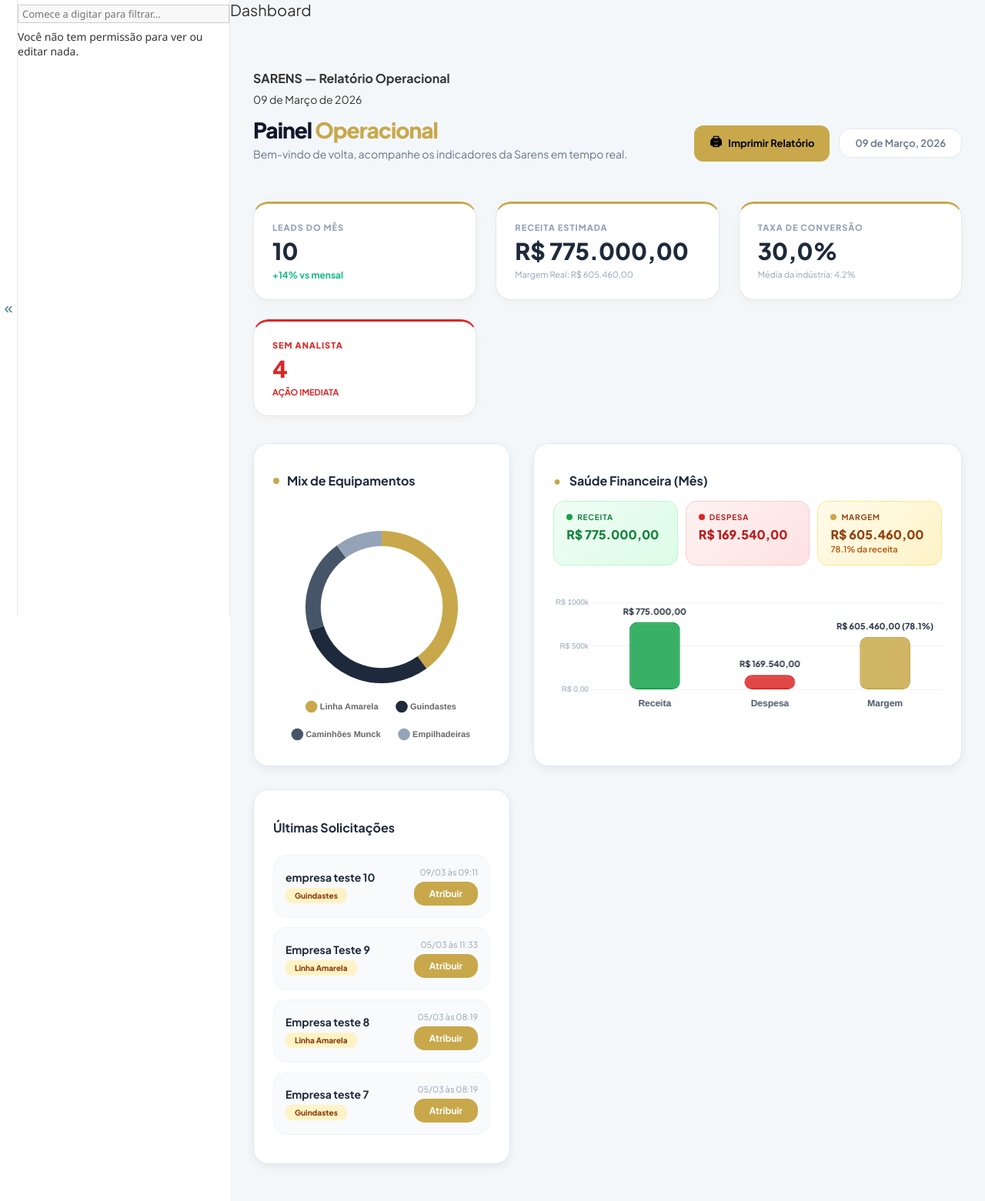
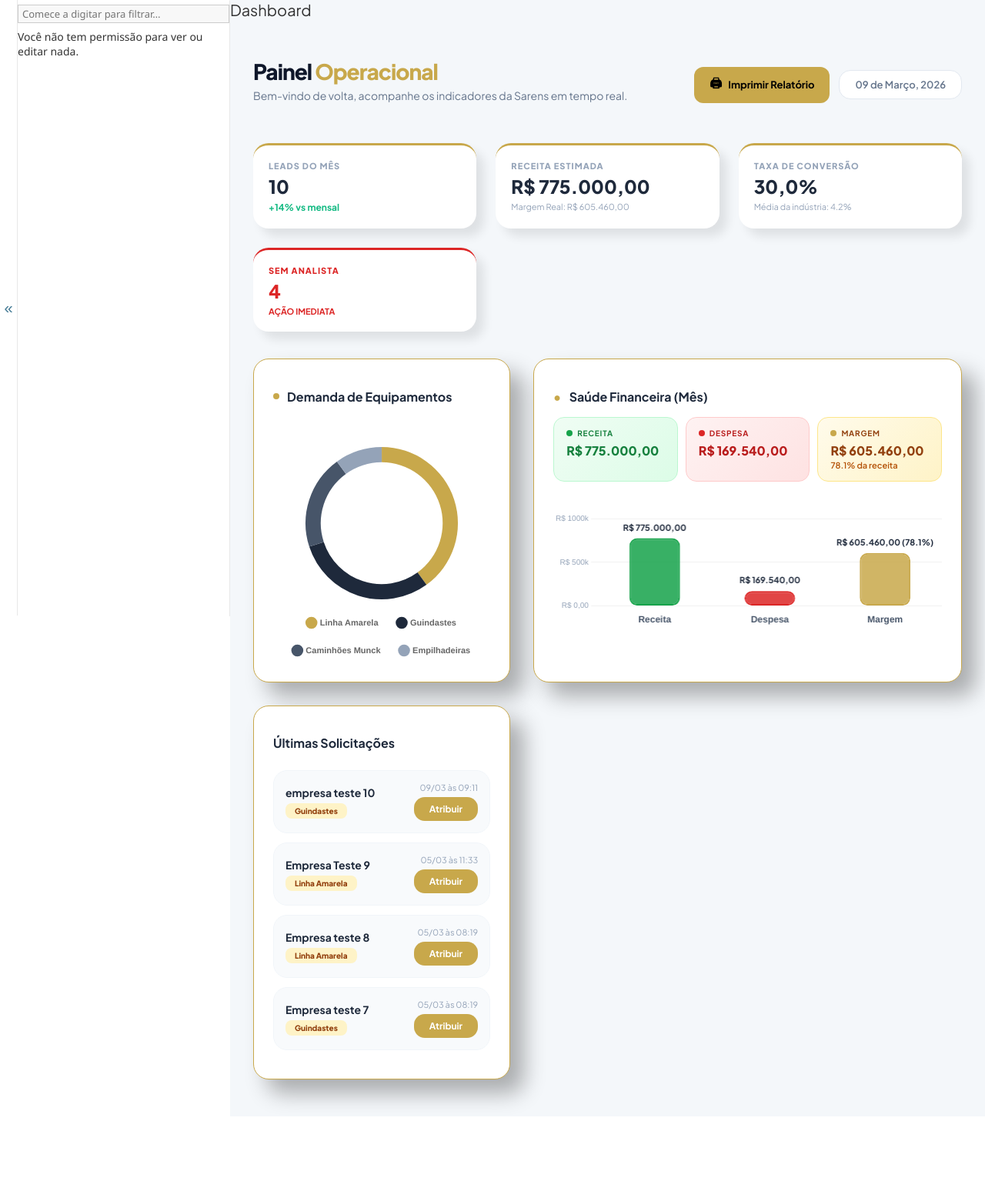
Before and after one commit to maxpesatecnologia/sarens, a Django app: page /admin/dashboard/ in a window 1280 px wide. Shown: the part 92-1653 px from the top of the page at 77% size. After the commit the page ends 1539 px from the top, so only its background shows below. Run offline with Django 5.2, Linux system fonts and the light colour scheme; a user stored in the database is signed in; data comes from the database, SQL or seed files in the repository; both versions use the stored data as it was after the commit.

Commit message:
alteração no layout do dashboard e na versão impressa +

```diff
--- a/backend_sarens/contatos/templates/admin/dashboard.html
+++ b/backend_sarens/contatos/templates/admin/dashboard.html
@@ -16,29 +16,35 @@
     #content { padding: 0 !important; background: var(--bg-light) !important; font-family: 'Plus Jakarta Sans', sans-serif; }
     .dashboard-wrapper { padding: 30px; }
 
-    /* ── KPI Cards — borda dourada sempre ativa, sobe no hover ── */
-    .kpi-grid { display: grid; grid-template-columns: repeat(auto-fit, minmax(240px, 1fr)); gap: 25px; margin-bottom: 35px; }
+    .kpi-grid { display: grid; grid-template-columns: repeat(auto-fit, minmax(224px, 1fr)); gap: 25px; margin-bottom: 35px; }
 
     .card-premium {
         background: var(--card-light);
         border-radius: 20px;
-        padding: 24px;
-        border: 1px solid #e2e8f0;
+        padding: 20px;
         border-top: 3px solid var(--sarens-gold);
-        box-shadow: 0 4px 12px rgba(200,168,75,0.08);
-        transition: all 0.35s cubic-bezier(0.4, 0, 0.2, 1);
+        box-shadow: 10px 10px 13px rgba(0, 0, 0, 0.089);
         position: relative;
         overflow: hidden;
+        z-index: 1;
+        transition: transform 0.3s ease, box-shadow 0.3s ease;
     }
 
-    .card-premium:hover {
-        transform: translateY(-6px);
-        box-shadow: 0 20px 40px rgba(200,168,75,0.2);
-        border-top-width: 5px;
+    .card-premium::before {
+        content: "";
+        position: absolute;
+        inset: 0;
+        background: linear-gradient(140deg, var(--white) 40%, rgba(212, 183, 22, 0.37) 90%);
+        opacity: 0;
+        z-index: -1;
+        transition: opacity 0.4s ease-in-out;
     }
 
+    .card-premium:hover { transform: translateY(-4px); }
+    .card-premium:hover::before { opacity: 1; }
+
     .label-mini { font-size: 11px; font-weight: 800; color: #94a3b8; text-transform: uppercase; letter-spacing: 1px; }
-    .value-main { font-size: 30px; font-weight: 800; color: var(--text-main); display: block; margin: 5px 0; }
+    .value-main { font-size: 24px; font-weight: 800; color: var(--text-main); display: block; margin: 5px 0; }
 
     .main-layout { display: grid; grid-template-columns: 1.2fr 2fr; gap: 30px; }
 
@@ -46,8 +52,8 @@
         background: white;
         border-radius: 20px;
         padding: 25px;
-        border: 1px solid #e2e8f0;
-        box-shadow: 0 4px 12px rgba(0,0,0,0.06);
+        border: 1px solid var(--sarens-gold);
+        box-shadow: 18px 18px 28px rgba(0, 0, 0, 0.304);
         position: relative;
         overflow: hidden;
     }
@@ -59,22 +65,15 @@
     .btn-lux:hover { background: var(--text-main); box-shadow: 0 10px 15px -3px rgba(200,168,75,0.4); }
 
     .tag-status { padding: 4px 12px; border-radius: 8px; font-size: 10px; font-weight: 800; background: #fef3c7; color: #92400e; }
+</style>
 
-
-
-</style>
 <script>
 function imprimirRelatorio() {
-    const receita = document.querySelector('.value-main:nth-of-type(2)');
-    const data = document.querySelector('.print-header p');
-
-    // Captura os canvas dos gráficos como imagem
     const chartMain = document.getElementById('chartMain');
     const chartFin  = document.getElementById('chartFinanceiro');
     const imgMain = chartMain ? chartMain.toDataURL('image/png') : '';
     const imgFin  = chartFin  ? chartFin.toDataURL('image/png')  : '';
 
-    // Captura os 4 KPI cards
     const kpiGrid = document.querySelector('.kpi-grid');
     const kpiHtml = kpiGrid ? kpiGrid.outerHTML : '';
 
@@ -85,25 +84,45 @@ function imprimirRelatorio() {
 <title>SARENS — Relatório Operacional</title>
 <link href="https://fonts.googleapis.com/css2?family=Plus+Jakarta+Sans:wght@400;600;700;800&display=swap" rel="stylesheet">
 <style>
+  :root { --sarens-gold: #C8A84B; --white: #ffffff; }
   body { font-family: 'Plus Jakarta Sans', sans-serif; background: white; padding: 30px; color: #1e293b; }
   h2 { font-size: 22px; font-weight: 800; text-align: center; margin-bottom: 4px; }
   .sub { text-align: center; color: #64748b; font-size: 12px; margin-bottom: 30px; }
-  .kpi-grid { display: grid; grid-template-columns: repeat(4,1fr); gap: 16px; margin-bottom: 30px; }
-  .card-premium { border: 1px solid #e2e8f0; border-top: 3px solid #C8A84B; border-radius: 12px; padding: 16px; }
+
+  /* ── KPI cards — mesmo estilo do dashboard ── */
+  .kpi-grid { display: grid; grid-template-columns: repeat(4,1fr); gap: 12px; margin-bottom: 30px; }
+  .card-premium {
+    background: #ffffff;
+    border-radius: 20px;
+    padding: 14px 16px;
+    border-top: 3px solid #C8A84B;
+    box-shadow: 10px 10px 13px rgba(0,0,0,0.089);
+    position: relative;
+    overflow: hidden;
+  }
   .label-mini { font-size: 10px; font-weight: 800; color: #94a3b8; text-transform: uppercase; letter-spacing: 1px; }
-  .value-main { font-size: 24px; font-weight: 800; color: #1e293b; display: block; margin: 6px 0; }
+  .value-main { font-size: 15px; font-weight: 800; color: #1e293b; display: block; margin: 6px 0; }
+
+  /* ── Gráficos ── */
   .charts { display: grid; grid-template-columns: 1fr 1fr; gap: 20px; margin-top: 10px; }
-  .chart-box { border: 1px solid #e2e8f0; border-radius: 12px; padding: 16px; }
-  .chart-box h3 { font-size: 13px; font-weight: 700; margin-bottom: 12px; color: #1e293b; }
-  img { width: 100%; height: 320px; object-fit: contain; }
-  @media print { button { display: none; } }
+  .chart-box {
+    border: 1px solid #C8A84B;
+    border-radius: 20px;
+    padding: 20px;
+    box-shadow: 18px 18px 28px rgba(0,0,0,0.15);
+  }
+  .chart-box h3 { font-size: 14px; font-weight: 700; margin-bottom: 12px; color: #1e293b; display: flex; align-items: center; gap: 8px; }
+  .chart-box h3::before { content: "●"; color: #C8A84B; }
+  img { width: 100%; height: 300px; object-fit: contain; }
+
+  @media print { button { display: none !important; } }
 </style>
 </head><body>
 <h2>SARENS — Relatório Operacional</h2>
 <p class="sub">${new Date().toLocaleDateString('pt-BR', {day:'2-digit',month:'long',year:'numeric'})}</p>
 ${kpiHtml}
 <div class="charts">
-  <div class="chart-box"><h3>Mix de Equipamentos</h3><img src="${imgMain}"></div>
+  <div class="chart-box"><h3>Demanda de Equipamentos</h3><img src="${imgMain}"></div>
   <div class="chart-box"><h3>Saúde Financeira</h3><img src="${imgFin}"></div>
 </div>
 <br>
@@ -118,8 +137,7 @@ ${kpiHtml}
 {% block content %}
 <div class="dashboard-wrapper">
 
-    <!-- Cabeçalho apenas para impressão -->
-    <div class="print-header">
+    <div class="print-header" style="display:none;">
         <h2>SARENS — Relatório Operacional</h2>
         <p>{% now "d \d\e F \d\e Y" %}</p>
     </div>
@@ -162,7 +180,7 @@ ${kpiHtml}
             <span class="value-main">{{ taxa_conversao }}%</span>
             <div style="font-size: 11px; color: #94a3b8;">Média da indústria: 4.2%</div>
         </div>
-        <div class="card-premium" style="border-color: #e2e8f0; border-top-color: #dc2626;">
+        <div class="card-premium" style="border-top-color: #dc2626;">
             <div class="label-mini" style="color: #dc2626;">Sem Analista</div>
             <span class="value-main" style="color: #dc2626;">{{ leads_sem_analista }}</span>
             <div style="font-size: 11px; color: #dc2626; font-weight: 700;">AÇÃO IMEDIATA</div>
@@ -172,7 +190,7 @@ ${kpiHtml}
     <div class="main-layout">
         <div class="glass-widget">
             <h3 style="font-size: 16px; font-weight: 700; margin-bottom: 55px; color: #1e293b; display: flex; align-items: center; gap: 10px;">
-                <span style="width: 8px; height: 8px; background: var(--sarens-gold); border-radius: 50%;"></span> Mix de Equipamentos
+                <span style="width: 8px; height: 8px; background: var(--sarens-gold); border-radius: 50%;"></span> Demanda de Equipamentos
             </h3>
             <div style="height: 280px;">
                 <canvas id="chartMain"></canvas>
--- a/style.css
+++ b/style.css
@@ -1070,6 +1070,7 @@ body:hover .cursor-follower { opacity: 1; }
 .mvv-card:hover::before {
   opacity: 1;
 }
+
 .mvv-icon {
   width: 52px; height: 52px;
   background: rgba(200,168,75,0.1);
```
Also changed, not shown: backend_sarens/db.sqlite3, backend_sarens/static/css/sarens_admin.css (line endings or trailing spaces), 1 other file.
